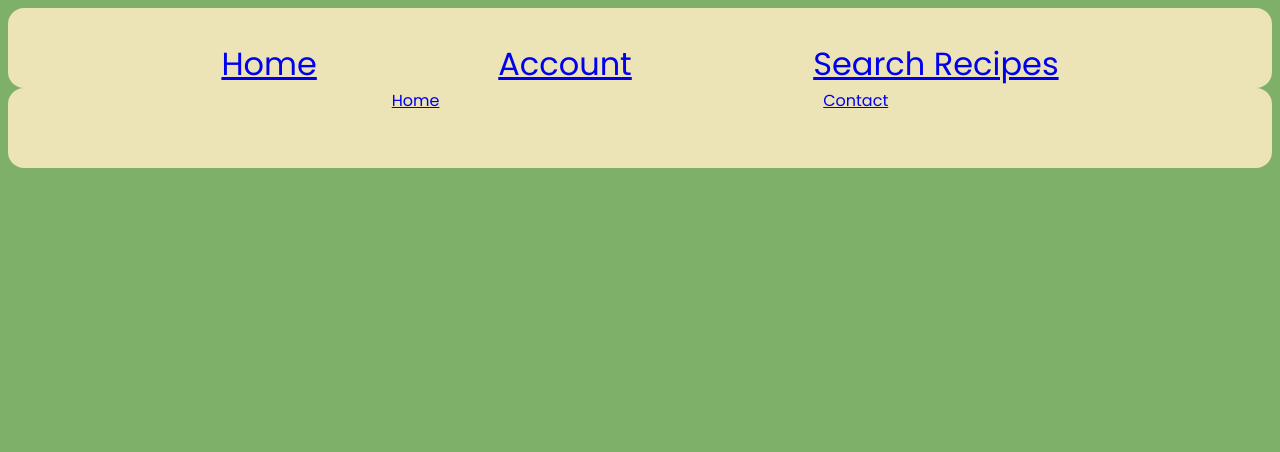
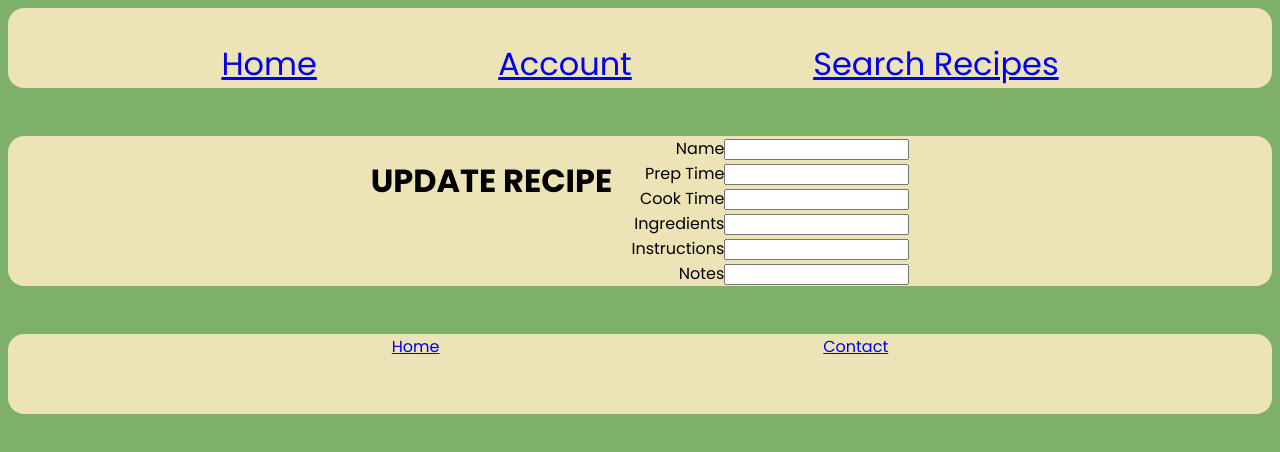
Before and after one commit to JayTurn93/Community-Cooking-Recipes, a React (Vite) app: page /update/1 in a window 1280 px wide. Shown: the top 452 px of the page. Built offline with nearby package versions, Linux system fonts and the light colour scheme; no server answers.

Commit message:
update form present along with admin page. admin page links to update for each recipe.

```diff
--- a/src/App.jsx
+++ b/src/App.jsx
@@ -6,6 +6,7 @@ import Admin from './components/Admin';
 import Login from './components/Login';
 import Explore from "./components/Explore";
 import Signup from './components/Signup';
+import Update from './components/Update';
 import Header from './shared/Header';
 import Footer from './shared/Footer';
 import Contact from './components/Contact';
@@ -29,6 +30,7 @@ function App() {
         <Route path="/signup" element={<Signup user={user} setUser={setUser} />} />
         <Route path="/contact" element={<Contact />} />
         <Route path="/viewrecipe" element={<ViewRecipe />} />
+        <Route path="/update/:_id" element={<Update />} />
       </Routes>
       <Footer />
     </>
--- a/src/components/Admin.jsx
+++ b/src/components/Admin.jsx
@@ -1,4 +1,5 @@
 import { useState, useEffect } from "react";
+import { Link } from "react-router-dom";
 
 function Admin() {
   const [recipeCollection, setRecipeCollection] = useState([]);
@@ -41,7 +42,7 @@ function Admin() {
                 {recipe.name}
               </td>
               <td>
-                <button class="fa-solid fa-pen-to-square"></button>
+                <Link to={`/update/${recipe._id}`}><button class="fa-solid fa-pen-to-square"></button></Link>
               </td>
               <td>
                 <button class="fa-solid fa-trash-can"></button>
--- a/src/components/Update.jsx
+++ b/src/components/Update.jsx
@@ -0,0 +1,71 @@
+import { useState, useEffect } from "react";
+import { useParams, useNavigate } from "react-router-dom";
+
+function Update() {
+  const {_id} = useParams();
+  const navigate = useNavigate();
+  const API_BASE_URL = import.meta.env.VITE_API_BASE_URL;
+  const [recipe, setRecipe] = useState({});
+
+  useEffect(() =>{
+    fetch(`${API_BASE_URL}/api/recipes/${_id}`, {method: "GET"})
+    .then((response) => response.json())
+    .then((data) => {
+      setRecipe(data.data.recipe)
+    })
+    .catch(console.error)
+  }, [API_BASE_URL, _id])
+
+  const handleSubmitUpdate = (e) => {
+    const body = {
+      name: e.target.name.value,
+      prepTime: e.target.prepTime.value,
+      cookTime: e.target.cookTime.value,
+      ingredients: e.target.ingredients.value,
+      instructions: e.target.instructions.value,
+      notes: e.target.instructions.value
+    }
+    fetch(`${API_BASE_URL}/api/recipes/update/:_id`, {method: "PUT", body: JSON.stringify(body)})
+    .then(result => console.log(result))
+    .then(data => setRecipe(data))
+    .then(navigate("/admin"))
+    .catch(error => console.log(error))
+  }
+  console.log(recipe.name, recipe.ingredients);
+
+  return (
+    <div>
+      <div className="bigbox">
+        <h1>UPDATE RECIPE</h1>
+        <form onSubmit={handleSubmitUpdate}>
+          <span>
+            <label htmlFor="name">Name</label>
+            <input type="text" id="name" value={recipe.name} />
+          </span> <br />
+          <span>
+            <label htmlFor="prepTime"> Prep Time</label>
+            <input type="text" id="prepTime" value={recipe.prepTime} />
+          </span> <br />
+          <span>
+            <label htmlFor="cookTime">Cook Time</label>
+            <input type="text" id="cookTime" value={recipe.cookTime} />
+          </span> <br />
+          <span>
+            <label htmlFor="ingredients">Ingredients</label>
+            <input type="text" id="ingredients" value={recipe.ingredients} />
+          </span> <br />
+          <span>
+            <label htmlFor="instructions">Instructions</label>
+            <input type="text" id="instructions" value={recipe.instructions} />
+          </span> <br />
+          <span>
+            <label htmlFor="notes">Notes</label>
+            <input type="text" id="notes" value={recipe.notes} />
+          </span>
+        </form>
+      </div>
+    </div>
+  )
+}
+
+export default Update;
```
